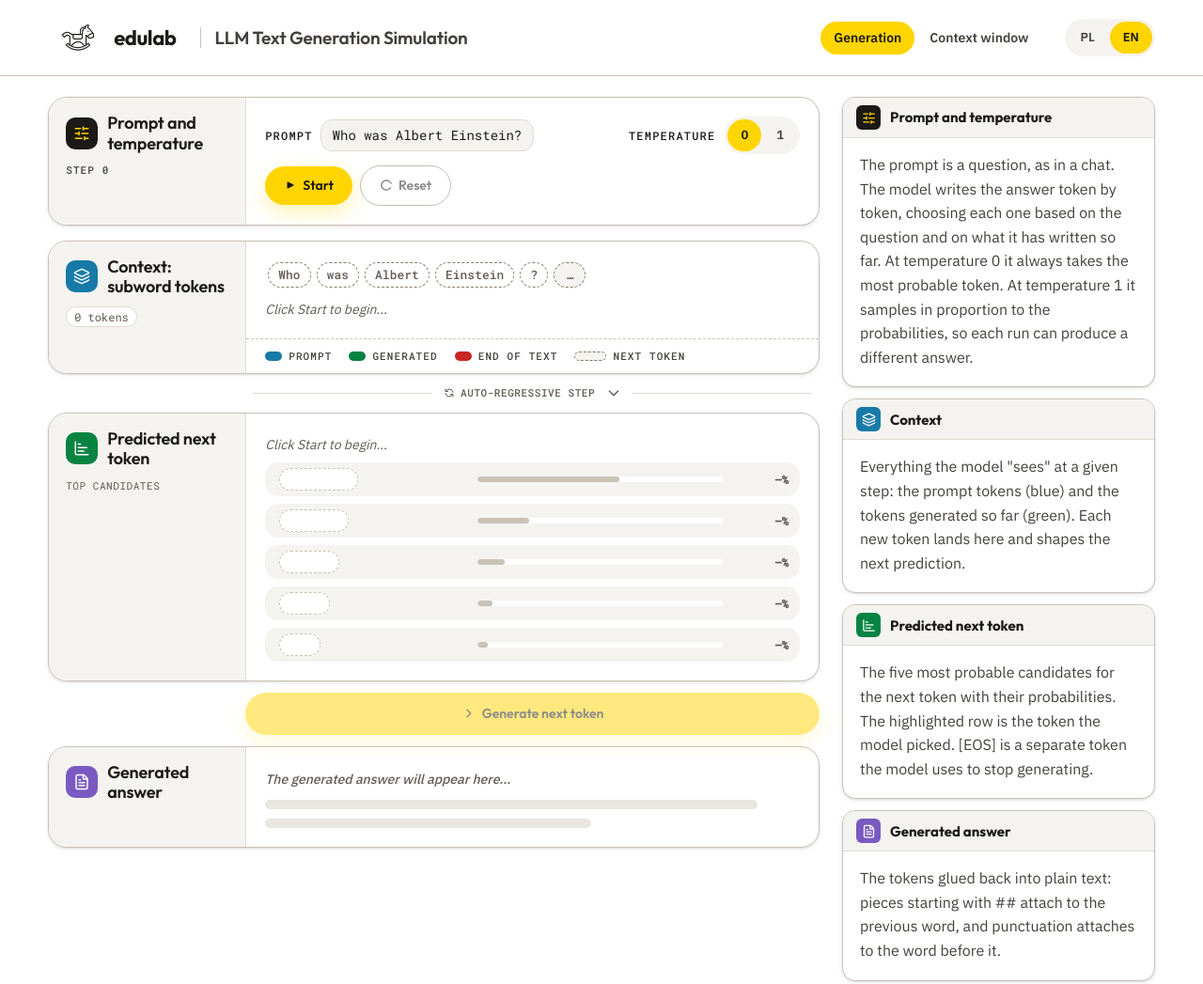
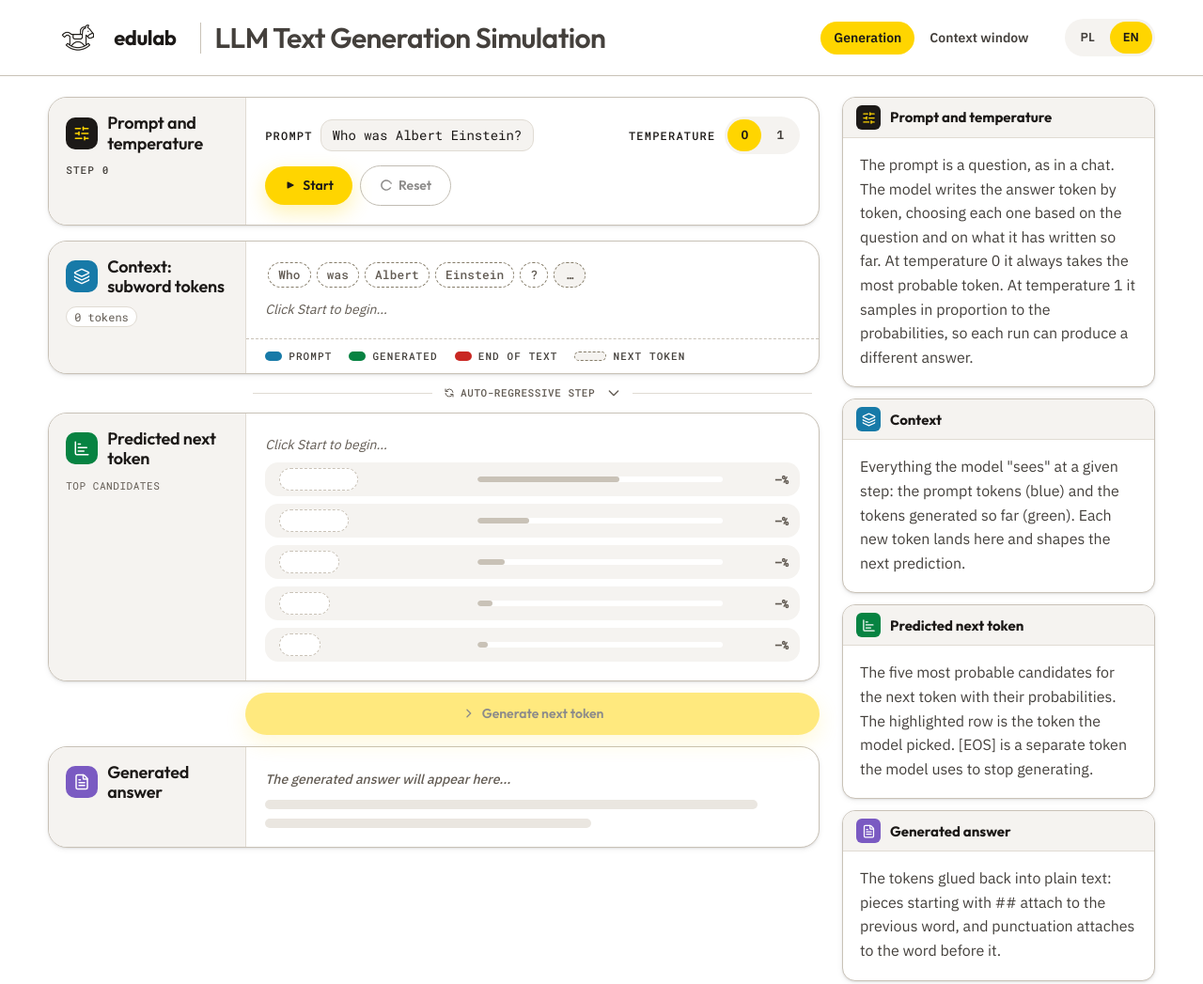
Before and after one commit to workszop/text, a plain HTML site: page index.html in a window 1280 px wide. Shown: the whole page at 94% size. Drawn offline with nearby package versions, Linux system fonts and the light colour scheme.

Commit message:
Bigger app title in the edulab top bar
Co-Authored-By: Claude Opus 5.5 <noreply@anthropic.com>

```diff
--- a/shared.css
+++ b/shared.css
@@ -215,8 +215,12 @@ body { padding: 0; }
 
 /* App title in the top bar, right after the wordmark (the page's only h1); scoped to beat ".edu h1" */
 .edu-header-inner .edu-app-title { margin: 0 0 0 14px; padding-left: 14px; border-left: 1px solid var(--line-2, #d9d3c7);
-  font-family: var(--font-display); font-weight: 600; font-size: 19px; letter-spacing: -.01em; line-height: 1.2;
+  font-family: var(--font-display); font-weight: 600; font-size: 38px; letter-spacing: -.02em; line-height: 1.1;
   color: var(--ink-2, #4a4540); white-space: nowrap; overflow: hidden; text-overflow: ellipsis; min-width: 0; flex: 0 1 auto; }
+/* bigger app title (38px) where the bar has room; step down where it would truncate */
+@media (max-width: 1341px) { .edu-header-inner .edu-app-title { font-size: 30px; } }
+@media (max-width: 1187px) { .edu-header-inner .edu-app-title { font-size: 24px; } }
+@media (max-width: 1071px) { .edu-header-inner .edu-app-title { font-size: 19px; } }
 @media (max-width: 640px) { .edu-header-inner .edu-app-title { font-size: 15px; margin-left: 10px; padding-left: 10px; } }
 /* phones: the page-nav pills already name the current page; the bar has no room for the title too */
 @media (max-width: 560px) { .edu-header-inner .edu-app-title { display: none; } }
```
